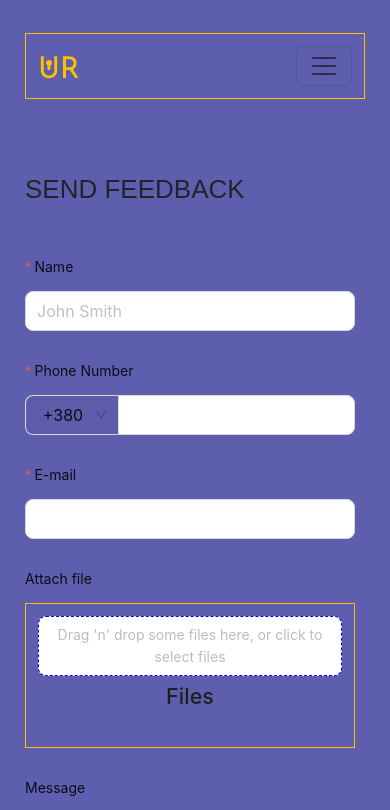
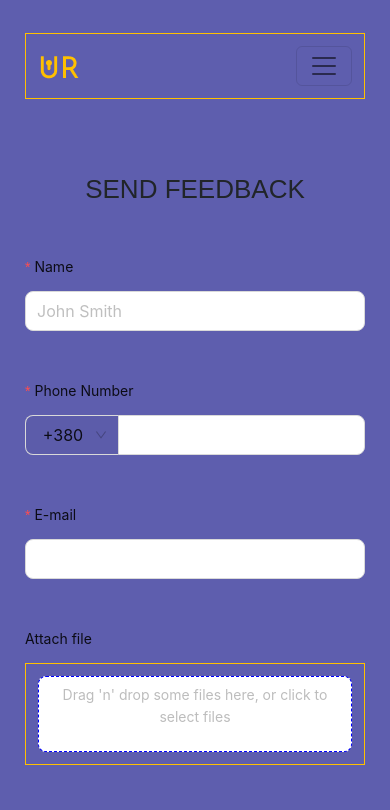
Before and after one commit to Oleksii-Kriuckov/apar-hotel, a React (Vite) app: page /feedback in a window 390 px wide. Shown: the top 810 px of the page. Built offline with nearby package versions, Linux system fonts and the light colour scheme; a web font is replaced by a local one.

Commit message:
made md-adaptive Form Feedback

```diff
--- a/src/components/UI/Forms/DropeZone.tsx
+++ b/src/components/UI/Forms/DropeZone.tsx
@@ -1,8 +1,7 @@
-import React from 'react';
-import {useDropzone} from 'react-dropzone';
+import { useDropzone } from 'react-dropzone';
 
 export function DropeZone(props) {
-  const {acceptedFiles, getRootProps, getInputProps} = useDropzone();
+  const { acceptedFiles, getRootProps, getInputProps } = useDropzone();
 
   const files = acceptedFiles.map(file => (
     <li key={file.path} className='file_item'>
@@ -12,14 +11,18 @@ export function DropeZone(props) {
 
   return (
     <section className="container">
-      <div {...getRootProps({className: 'dropzone'})}>
+      <div {...getRootProps({ className: 'dropzone' })}>
         <input {...getInputProps()} />
-        <p>Drag 'n' drop some files here, or click to select files</p>
+        {files.length === 0
+          ? <p>Drag 'n' drop some files here, or click to select files</p>
+          : (
+            <aside>
+              <h4 className='files'>Files</h4>
+              <ul className='file_list'>{files}</ul>
+            </aside>
+          )}
       </div>
-      <aside>
-        <h4 className='files'>Files</h4>
-        <ul className='file_list'>{files}</ul>
-      </aside>
+
     </section>
   );
 }
--- a/src/components/UI/Forms/FormBooking.tsx
+++ b/src/components/UI/Forms/FormBooking.tsx
@@ -72,7 +72,7 @@ export const FormBooking: React.FC = () => {
         name="form_booking"
         className="form d-flex flex-column flex-lg-row align-items-lg-center"
         form={form}
-        layout="vertical"
+        layout="horizontal"
         onFinish={bookRoom}
         initialValues={{ prefix: "+380" }}
         scrollToFirstError
--- a/src/components/UI/Forms/FormFeedback.tsx
+++ b/src/components/UI/Forms/FormFeedback.tsx
@@ -1,6 +1,6 @@
 import React from "react";
 import codes from "../../../assets/codes.json";
-import { Button, Input, Upload, Form, Select } from "antd";
+import { Button, Input, Upload, Form, Select, Grid} from "antd";
 import "./styles/style.css";
 import { DropeZonePreviews } from "./DropeZonePreviews";
 import { DropeZone } from "./DropeZone";
@@ -13,8 +13,12 @@ const normFile = (e: any) => {
   }
   return e?.fileList;
 };
+const { useBreakpoint } = Grid;
 
 export const FormFeedback: React.FC = () => {
+  const screens = useBreakpoint();
+  // console.log(screens)
+
   const [form] = Form.useForm();
 
   const prefixSelector = (
@@ -26,6 +30,7 @@ export const FormFeedback: React.FC = () => {
       </Select>
     </Form.Item>
   );
+
   const onSubmit = (event: React.FormEvent<HTMLButtonElement>) => {
     event.preventDefault();
     console.log("Submit");
@@ -37,12 +42,13 @@ export const FormFeedback: React.FC = () => {
       name="form_feedback"
       form={form}
       onFinish={onSubmit}
+      layout="horizontal"
       initialValues={{ prefix: "+380" }}
-      className="form d-flex flex-column"
+      className="form d-flex flex-column flex-md-row flex-md-wrap align-items-lg-center"
       style={{ gap: 20 }}
       scrollToFirstError
     >
-      <div className="inputs_wrap">
+      {/* <div className="inputs_wrap"></div> */}
         <Form.Item
           name="name"
           label="Name"
@@ -76,20 +82,17 @@ export const FormFeedback: React.FC = () => {
           <Input size="large" />
         </Form.Item>
 
-        <Form.Item label="Attach file:" valuePropName="fileList" getValueFromEvent={normFile}>
+        <Form.Item id="drop" label="Attach file:" valuePropName="fileList" getValueFromEvent={normFile}>
           {/* <Upload action="/upload.do" style={{ display: 'block', width: 300 }} id="upload_field" listType="picture-card">
             <button style={{ border: 0, background: 'none' }} type="button">
               <div style={{ marginTop: 8 }}>Upload</div>
             </button>
           </Upload> */}
-          <div id="files">
             <DropeZone />
-          </div>
-
         </Form.Item>
 
-        <Form.Item label='Message:' className="input_block">
-          <TextArea size="large" name="message" rows={2} id="message" placeholder="Message" />
+        <Form.Item id="texArea_1" label='Message:'>
+          <TextArea itemID="" size="large" name="message" rows={2} id="message" placeholder="Message" />
         </Form.Item>
 
         <div className="d-flex align-items-baseline gap-3">
@@ -110,8 +113,6 @@ export const FormFeedback: React.FC = () => {
         >
           SEND
         </Button>
-      </div>
-
     </Form>
   );
 };
--- a/src/components/UI/Forms/styles/adaptive.css
+++ b/src/components/UI/Forms/styles/adaptive.css
@@ -18,18 +18,8 @@
     max-width: 330px;
   }
 
-  #send_btn {
-    width: 100%;
-    margin-top: 24px;
-  }
-
   .input_block {
     width: 100%;
-  }
-
-  .inputs_wrap {
-    width: 100%;
-    max-width: 330px;
   }
 
   .ant-upload-select {
@@ -54,12 +44,26 @@
     gap: 25px;
   }
 
+  #send_btn {
+    margin: auto;
+    margin-top: 24px;
+    width: 100%;
+    max-width: 300px;
+  }
+
   #form_booking {
     margin: 20px 0;
   }
 
   #booking_btn {
     margin-top: 20px;
+  }
+
+  #form_feedback {
+    margin: auto;
+    margin-top: 40px;
+    width: 100%;
+    max-width: 530px;
   }
 }
 
@@ -89,6 +93,10 @@
     width: 330px;
   }
 
+  #form_feedback {
+    flex-wrap: wrap;
+  }
+
   .input_block {
     width: 330px;
   }
@@ -106,6 +114,11 @@
 
   .container {
     padding: 1.25rem;
+  }
+
+  #form_feedback {
+    margin-top: 40px;
+    gap: 20px;
   }
 
   .search {
@@ -167,7 +180,7 @@
 }
 
 @media (max-width: 1199px) {
-  .inputs_wrap {
+  #form_feedback {
     gap: 20px;
   }
 
@@ -189,7 +202,7 @@
     padding: 50px;
   }
 
-  .inputs_wrap {
+  #form_feedback {
     gap: 30px;
   }
 
@@ -207,7 +220,7 @@
     gap: 40px;
   }
 
-  .inputs_wrap {
+  #form_feedback {
     gap: 40px;
   }
 }
--- a/src/components/UI/Forms/styles/style.css
+++ b/src/components/UI/Forms/styles/style.css
@@ -13,6 +13,10 @@
   text-align: center;
   color: #000000;
   margin-bottom: 20px;
+}
+
+#form_feedback {
+  justify-content: space-between;
 }
 
 .input_block {
@@ -46,10 +50,6 @@
 
 #booking {
   margin-top: 10px;
-}
-
-.inputs_wrap {
-  justify-content: space-between;
 }
 
 #upload_field {
@@ -94,7 +94,8 @@
   padding: 7px 11px;
   border: blue dashed 1px;
   width: 100%;
-  height: 60px;
+  min-height: 60px;
+  height: fit-content;
 }
 
 .dropzone>p {
@@ -105,13 +106,15 @@
   border: var(--main-color) solid 1px;
 }
 
-.file_list {
+.file_list>li:last-child {
   font-weight: 400;
 }
+
 .file_item {
   list-style-image: url('/src/components/images/Ellipse-32.png');
   /* list-style: disc; */
 }
+
 .files {
   text-align: center;
   margin-top: 8px;
--- a/src/pages/Feedback.tsx
+++ b/src/pages/Feedback.tsx
@@ -6,7 +6,7 @@ type Props = {};
 const Feedback = (props: Props) => {
   return (
     <div>
-      <h3 className="header_h3">Send Feedback</h3>
+      <h3 id="feedback_header" className="header_h3">Send Feedback</h3>
       <FormFeedback/>
     </div>
   );
--- a/src/styles/mobile-style.css
+++ b/src/styles/mobile-style.css
@@ -165,6 +165,11 @@
   .lows_extract {
     margin: 25px 0;
   }
+
+  /* Form feedback */
+  #feedback_header {
+    text-align: center;
+  }
 }
 
 .mobile {
--- a/src/styles/tablet-style.css
+++ b/src/styles/tablet-style.css
@@ -86,6 +86,11 @@
   /* welcome block */
   #welcome_block_btn {
     width: 200px;
+  }
+
+  /* Form feedback */
+  #feedback_header {
+    text-align: center;
   }
 }
 
```
